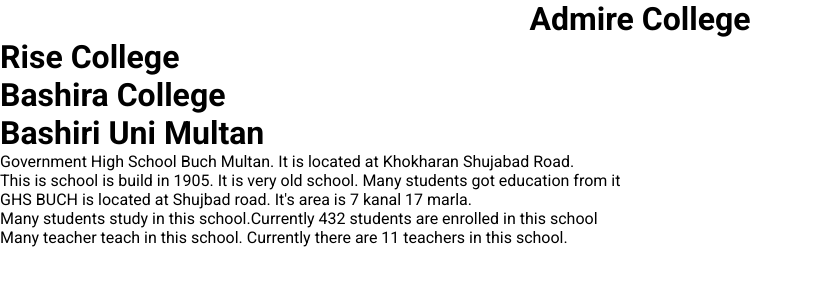
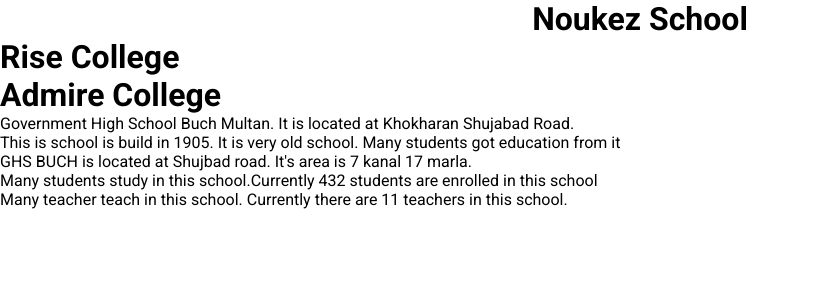
Before and after one commit to Sohaib-Abdullah/github-learning, a React (Vite) app: page / in a window 1280 px wide. Shown: the top 300 px of the page, without its empty margins (0-813 px from the left). Built offline with nearby package versions, Linux system fonts and the light colour scheme.

Commit message:
shab-detail

```diff
--- a/src/components/navbar/Navbar.jsx
+++ b/src/components/navbar/Navbar.jsx
@@ -4,11 +4,10 @@ const Navbar = () => {
   return (
     <div>
       <h1 align="center" color="green">
-        Admire College
+        Noukez School
       </h1>
       <h1>Rise College</h1>
-      <h1>Bashira College</h1>
-      <h1>Bashiri Uni Multan</h1>
+      <h1>Admire College</h1>
     </div>
   );
 };
```
